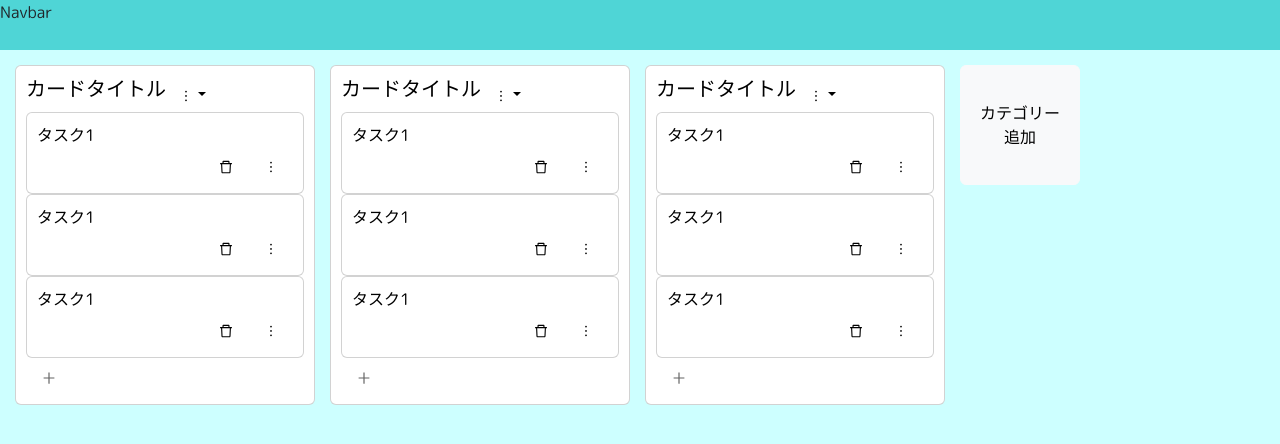
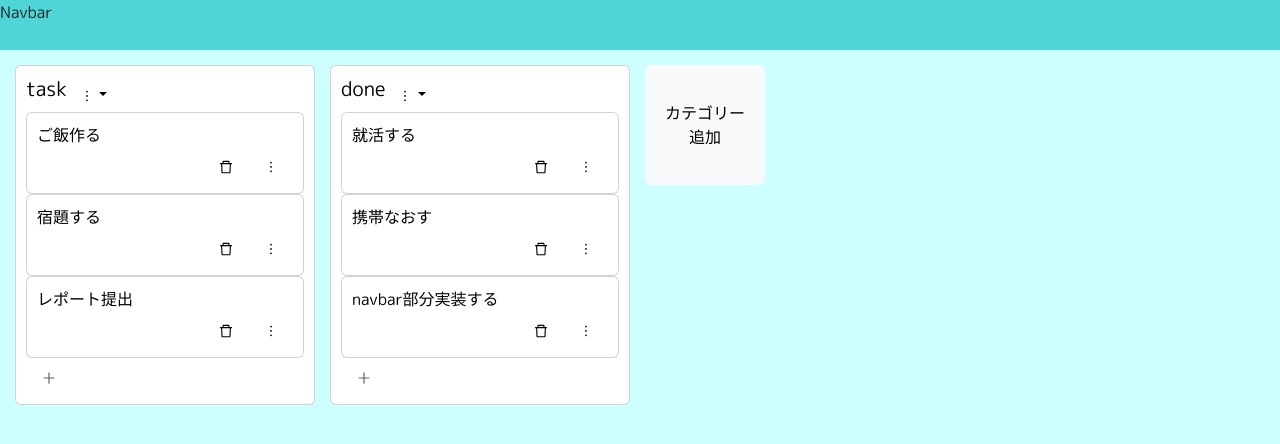
Before and after one commit to yashiro-ryo/task-manage-app-potato, a Next.js app in the folder client/: page /kanban in a window 1280 px wide. Shown: the top 444 px of the page. Built offline with nearby package versions, Linux system fonts and the light colour scheme.

Commit message:
feat: drag and frop用のダミーデータを追加

```diff
--- a/client/components/Card.tsx
+++ b/client/components/Card.tsx
@@ -3,9 +3,16 @@ import styled from "styled-components";
 import CardOption from "./CardOption";
 import Task from "./Task";
 import AddButton from "./AddButton";
+import React from "react";
+import { Group, TaskType } from "../values/task";
 
 type Props = {
   setTaskEditorVisible: (isVisible: boolean) => void;
+  onDrag: (e: React.MouseEvent) => void;
+  onDragOver: (e: React.MouseEvent) => void;
+  onDragEnter: (e: React.MouseEvent) => void;
+  onDragLeave: (e: React.MouseEvent) => void;
+  taskGroup: Group;
 };
 
 const StyledCard = styled(Card)`
@@ -27,12 +34,21 @@ export default function CardComp(props: Props) {
   return (
     <StyledCard>
       <StyledCardHeader>
-        <CardTitle>カードタイトル</CardTitle>
+        <CardTitle>{props.taskGroup.taskGroupText}</CardTitle>
         <CardOption />
       </StyledCardHeader>
-      <Task />
-      <Task />
-      <Task />
+      {props.taskGroup.tasks.map((value: TaskType) => {
+        return (
+          <Task
+            onDrag={props.onDrag}
+            onDragOver={props.onDragOver}
+            onDragEnter={props.onDragEnter}
+            onDragLeave={props.onDragLeave}
+            key={value.taskId}
+            task={value}
+          />
+        );
+      })}
       <AddButton setTaskEditorVisible={props.setTaskEditorVisible} />
     </StyledCard>
   );
--- a/client/components/Task.tsx
+++ b/client/components/Task.tsx
@@ -1,7 +1,17 @@
+import React from "react";
 import { Card } from "react-bootstrap";
 import styled from "styled-components";
+import { TaskType } from "../values/task";
 import DeleteButton from "./DeleteButton";
 import OptionButton from "./OptionButton";
+
+type Props = {
+  onDrag: (e: React.MouseEvent) => void;
+  onDragOver: (e: React.MouseEvent) => void;
+  onDragEnter: (e: React.MouseEvent) => void;
+  onDragLeave: (e: React.MouseEvent) => void;
+  task: TaskType;
+};
 
 const StyledCard = styled(Card)`
   padding: 10px;
@@ -19,10 +29,17 @@ const ButtonGroup = styled.div`
   justify-content: end;
 `;
 
-export default function Task() {
+export default function Task(props: Props) {
   return (
-    <StyledCard>
-      <TaskText>タスク1</TaskText>
+    <StyledCard
+      draggable={true}
+      onDrag={props.onDrag}
+      onDragOver={props.onDragOver}
+      onDragEnter={props.onDragEnter}
+      onDragLeave={props.onDragLeave}
+      data-task-id={props.task.taskId}
+    >
+      <TaskText>{props.task.taskText}</TaskText>
       <ButtonGroup>
         <DeleteButton />
         <OptionButton />
--- a/client/components/TaskField.tsx
+++ b/client/components/TaskField.tsx
@@ -1,9 +1,11 @@
-import { useState } from "react";
+import React, { useState } from "react";
 import styled from "styled-components";
 import CardComp from "./Card";
 import CategoryAddButton from "./CategoryAddButton";
 import CategoryEditor from "./CategoryEditor";
 import TaskEditor from "./TaskEditor";
+import { groups } from "../etc/dummyData";
+import { Group } from "../values/task";
 
 const Field = styled.div`
   width: 100%;
@@ -23,12 +25,48 @@ export default function TaskField() {
   const onClickAddCategory = (e: any) => {
     setCatEditorVisible(true);
   };
+
+  // drag event
+  const onDrag = (e: React.MouseEvent) => {
+    e.preventDefault;
+    console.log(e);
+    console.log("dragされた!");
+  };
+
+  const onDragOver = (e: React.MouseEvent) => {
+    e.preventDefault;
+    console.log(e);
+    console.log("dragoverされた!");
+  };
+
+  const onDragEnter = (e: React.MouseEvent) => {
+    e.preventDefault;
+    console.log(e);
+    console.log("dragenterされた!");
+  };
+
+  const onDragLeave = (e: React.MouseEvent) => {
+    e.preventDefault;
+    console.log(e);
+    console.log("dragleaveされた!");
+  };
+
   return (
     <>
       <Field>
-        <CardComp setTaskEditorVisible={setTaskEditorVisible} />
-        <CardComp setTaskEditorVisible={setTaskEditorVisible} />
-        <CardComp setTaskEditorVisible={setTaskEditorVisible} />
+        {groups.map((value: Group) => {
+          return (
+            <CardComp
+              setTaskEditorVisible={setTaskEditorVisible}
+              onDrag={onDrag}
+              onDragOver={onDragOver}
+              onDragEnter={onDragEnter}
+              onDragLeave={onDragLeave}
+              key={value.taskGroupId}
+              taskGroup={value}
+            />
+          );
+        })}
         <CategoryAddButton cb={onClickAddCategory} />
         <CategoryEditor
           isVisible={isCatEditorVisible}
--- a/client/etc/dummyData.ts
+++ b/client/etc/dummyData.ts
@@ -1,4 +1,4 @@
-export const tasks = [
+export const groups = [
   {
     taskGroupId: 1,
     taskGroupText: "task",
--- /dev/null
+++ b/client/values/task.ts
@@ -0,0 +1,13 @@
+export type Group = {
+  taskGroupId: number;
+  taskGroupText: string;
+  // anyは滅ぼす
+  tasks: any;
+};
+
+export type TaskType = {
+  taskId: number;
+  taskText: string;
+  teskCreatedAt: string;
+  priority: string;
+};
```
